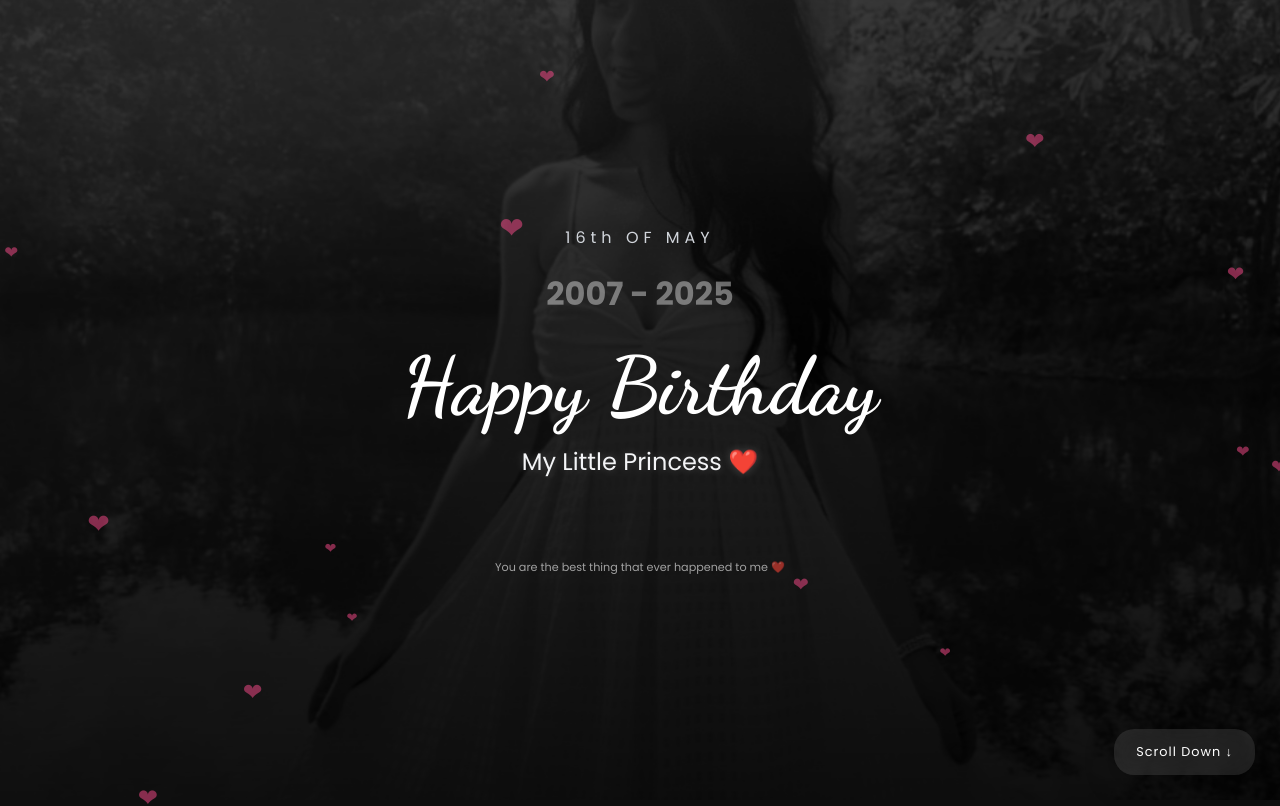
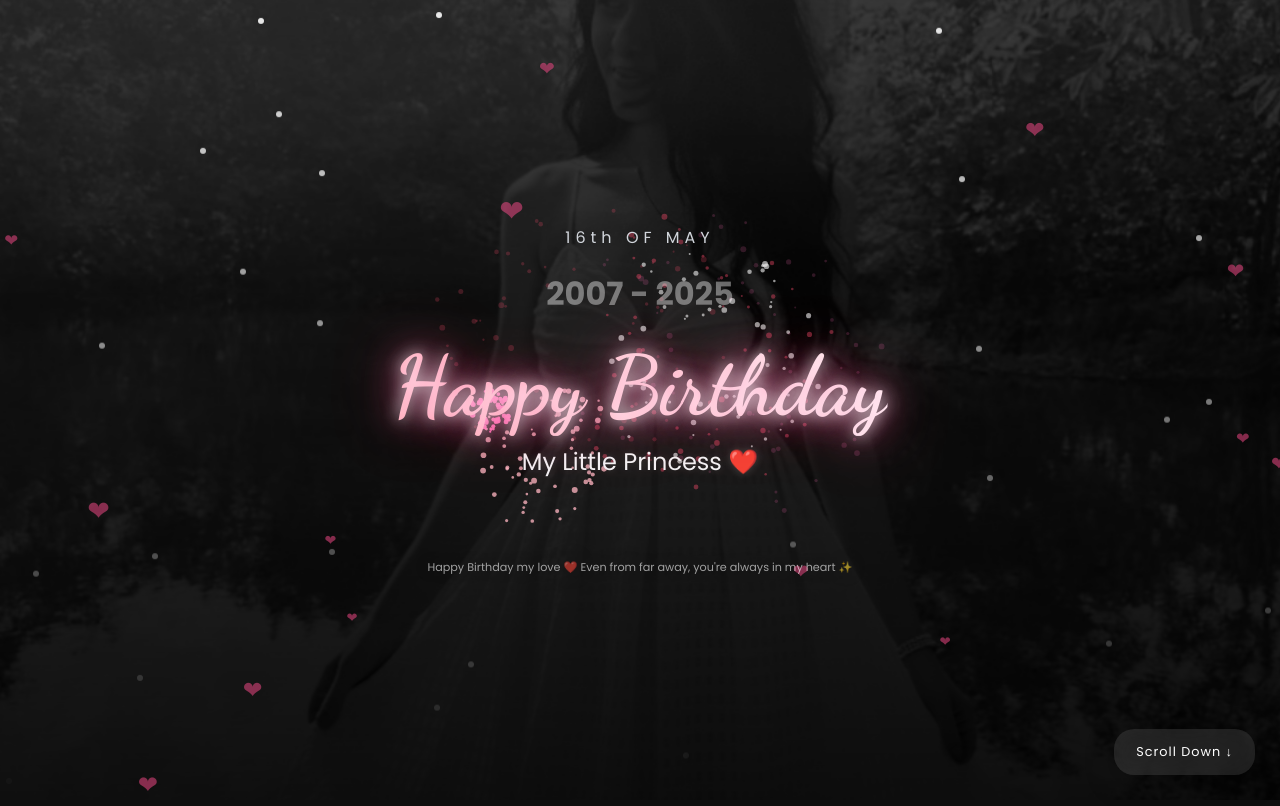
Before and after one commit to oshadhakaween/happybirthdayprincess, a plain HTML site: page index.html in a window 1280 px wide. Shown: the top 806 px of the page. Drawn offline with Linux system fonts and the light colour scheme.

Commit message:
Update index.html

```diff
--- a/index.html
+++ b/index.html
@@ -29,6 +29,23 @@ body{
   align-items:center;
   text-align:center;
   overflow:hidden;
+
+  .hero::before{
+  content:"";
+  position:absolute;
+  inset:-20%;
+  background:
+    radial-gradient(circle at 30% 30%, rgba(255,77,109,0.25), transparent 40%),
+    radial-gradient(circle at 70% 60%, rgba(255,182,193,0.18), transparent 45%),
+    radial-gradient(circle at 50% 50%, rgba(255,255,255,0.08), transparent 60%);
+  z-index:1;
+  animation:slowGlow 8s ease-in-out infinite alternate;
+}
+
+@keyframes slowGlow{
+  from{ transform:scale(1); }
+  to{ transform:scale(1.1); }
+}
 }
 
 .bg{
@@ -63,6 +80,30 @@ h1{
   font-family:'Dancing Script',cursive;
   color:#fff;
   margin-bottom:10px;
+}
+
+h1{
+  font-size:5rem;
+  font-family:'Dancing Script',cursive;
+  margin-bottom:10px;
+
+  background: linear-gradient(90deg,#ff4d6d,#ffb6c1,#ffffff,#ff4d6d);
+  background-size:300%;
+  -webkit-background-clip:text;
+  -webkit-text-fill-color:transparent;
+
+  animation:shine 4s infinite linear;
+}
+
+@keyframes shine{
+  0%{ background-position:0%; }
+  100%{ background-position:100%; }
+}
+
+.subtitle{
+  font-size:1.5rem;
+  color:#ffd6e7;
+  text-shadow:0 0 15px rgba(255,105,180,0.4);
 }
 
 .counter{
@@ -587,12 +628,83 @@ to bottom,
   margin-top: 15px;
 }
 
+/* Fireworks behind title only */
+#fireworks{
+  position:absolute;
+  inset:0;
+  width:100%;
+  height:100%;
+  pointer-events:none;
+  z-index:1;
+}
+
+/* Main title glow */
+#mainTitle{
+
+  transition:
+  transform 0.4s ease,
+  text-shadow 0.4s ease;
+
+  text-shadow:
+  0 0 10px rgba(255,255,255,0.2);
+}
+
+/* synced pulse */
+#mainTitle.fireGlow{
+
+  transform:scale(1.04);
+
+  text-shadow:
+  0 0 15px rgba(255,255,255,0.9),
+  0 0 35px rgba(255,105,180,0.9),
+  0 0 60px rgba(255,77,109,0.7);
+}
+
+.sparkle-container{
+  position:absolute;
+  inset:0;
+  z-index:2;
+  pointer-events:none;
+  overflow:hidden;
+}
+
+.sparkle{
+  position:absolute;
+  width:6px;
+  height:6px;
+  background:white;
+  border-radius:50%;
+  opacity:0.6;
+  animation:floatUp linear infinite;
+}
+
+@keyframes floatUp{
+  from{
+    transform:translateY(100vh);
+    opacity:0;
+  }
+  to{
+    transform:translateY(-10vh);
+    opacity:1;
+  }
+}
+
+.content{
+  position:relative;
+  z-index:3;
+  padding:20px;
+  text-shadow:0 0 20px rgba(0,0,0,0.5);
+}
+
 </style>
 </head>
 <body>
 
-<section class="hero">
-  <div class="bg"></div>
+
+  <section class="hero">
+    <div class="sparkle-container"></div>
+    <canvas id="fireworks"></canvas>
+    <div class="bg"></div>
   <div class="overlay"></div>
 
   <div class="content">
@@ -600,7 +712,7 @@ to bottom,
 
     <div class="counter" id="counter">2007 - 2007</div>
     <div class="counter2" id="counter2"></div>
-    <h1>Happy Birthday</h1>
+    <h1 id="mainTitle">Happy Birthday</h1>
 
     <div class="subtitle">My Little Princess ❤️</div>
     <p id="typing" class="typing"></p>
@@ -742,7 +854,7 @@ function createHeart(){
 setInterval(createHeart,300);
 
 const text =
-'You are the best thing that ever happened to me ❤️';
+"Happy Birthday my love ❤️ Even from far away, you're always in my heart ✨";
 
 let i = 0;
 
@@ -753,12 +865,43 @@ function type(){
     document.getElementById('typing')
     .innerHTML += text.charAt(i);
 
+    // sync fireworks + glow
+    if(i % 4 === 0){
+
+      launchFirework();
+
+      const title =
+      document.getElementById("mainTitle");
+
+      title.classList.add("fireGlow");
+
+      setTimeout(()=>{
+        title.classList.remove("fireGlow");
+      },300);
+    }
+
     i++;
 
-    setTimeout(type,80);
+    setTimeout(type,70);
+  }
+
+  else{
+
+    // final burst AFTER typing finishes
+    let j = 0;
+
+    function finalBurst(){
+
+      if(j < 8){
+        launchFirework();
+        j++;
+        setTimeout(finalBurst,200);
+      }
+    }
+
+    finalBurst();
   }
 }
-type();
 
 const lovePopup =
 document.getElementById('lovePopup');
@@ -862,7 +1005,194 @@ function closePopup() {
   document.getElementById("overlay").style.display = "none";
   document.getElementById("finalPopup").classList.remove("show");
 }
-</script>
+
+// FIREWORKS BEHIND HAPPY BIRTHDAY
+const canvas =
+document.getElementById("fireworks");
+
+const ctx =
+canvas.getContext("2d");
+
+function resizeCanvas(){
+
+  canvas.width =
+  canvas.offsetWidth;
+
+  canvas.height =
+  canvas.offsetHeight;
+}
+
+resizeCanvas();
+
+window.addEventListener(
+  "resize",
+  resizeCanvas
+);
+
+let fireworks = [];
+
+class Firework{
+
+  constructor(x,y,color){
+
+    this.particles = [];
+
+    for(let i=0;i<60;i++){
+
+      this.particles.push({
+
+        x:x,
+        y:y,
+
+        angle:
+        Math.random()*Math.PI*2,
+
+        speed:
+        Math.random()*4+2,
+
+        alpha:1,
+
+        radius:
+        Math.random()*2+1
+      });
+    }
+
+    this.color = color;
+  }
+
+  update(){
+
+    this.particles.forEach(p=>{
+
+      p.x +=
+      Math.cos(p.angle)*p.speed;
+
+      p.y +=
+      Math.sin(p.angle)*p.speed;
+
+      p.speed *= 0.97;
+
+      p.alpha -= 0.015;
+    });
+
+    this.particles =
+    this.particles.filter(
+      p=>p.alpha > 0
+    );
+  }
+
+  draw(){
+
+    this.particles.forEach(p=>{
+
+      ctx.beginPath();
+
+      ctx.arc(
+        p.x,
+        p.y,
+        p.radius,
+        0,
+        Math.PI*2
+      );
+
+      ctx.fillStyle =
+      `rgba(${this.color},${p.alpha})`;
+
+      ctx.fill();
+    });
+  }
+}
+
+function launchFirework(){
+
+  // TITLE GLOW PULSE
+const title =
+document.getElementById("mainTitle");
+
+title.classList.add("fireGlow");
+
+setTimeout(()=>{
+
+  title.classList.remove(
+    "fireGlow"
+  );
+
+},350);
+
+  // CENTER AREA near title
+  const x =
+  canvas.width/2 +
+  (Math.random()*300-150);
+
+  const y =
+  canvas.height/2 +
+  (Math.random()*120-60);
+
+  const colors = [
+    '255,77,109',
+    '255,182,193',
+    '255,255,255',
+    '255,105,180'
+  ];
+
+  fireworks.push(
+    new Firework(
+      x,
+      y,
+      colors[
+        Math.floor(
+          Math.random()*colors.length
+        )
+      ]
+    )
+  );
+}
+
+function animate(){
+
+  ctx.clearRect(
+    0,
+    0,
+    canvas.width,
+    canvas.height
+  );
+
+  fireworks.forEach((fw,index)=>{
+
+    fw.update();
+    fw.draw();
+
+    if(fw.particles.length === 0){
+
+      fireworks.splice(index,1);
+    }
+  });
+
+  requestAnimationFrame(
+    animate
+  );
+}
+
+animate();
+
+type();
+
+function createSparkle(){
+
+  const s = document.createElement("div");
+  s.classList.add("sparkle");
+
+  s.style.left = Math.random()*100 + "vw";
+  s.style.animationDuration = (3 + Math.random()*4) + "s";
+  s.style.opacity = Math.random();
+
+  document.querySelector(".sparkle-container").appendChild(s);
+
+  setTimeout(()=> s.remove(), 7000);
+}
+
+setInterval(createSparkle, 200);
+
 </script>
 
 </body>
```
